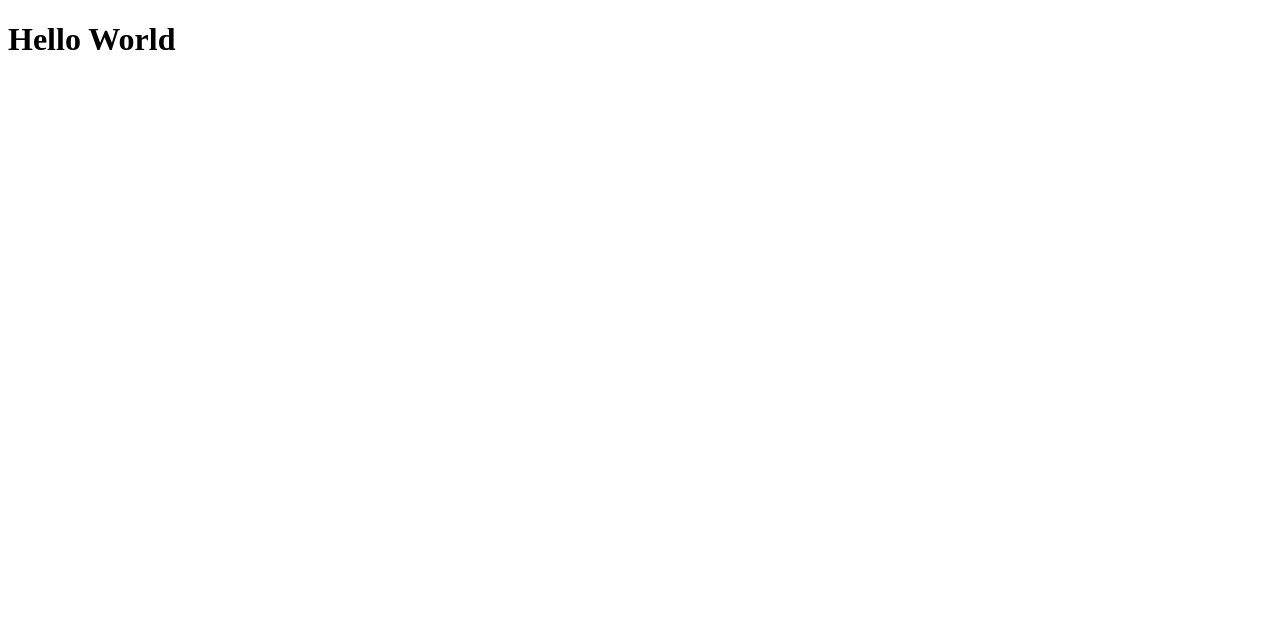
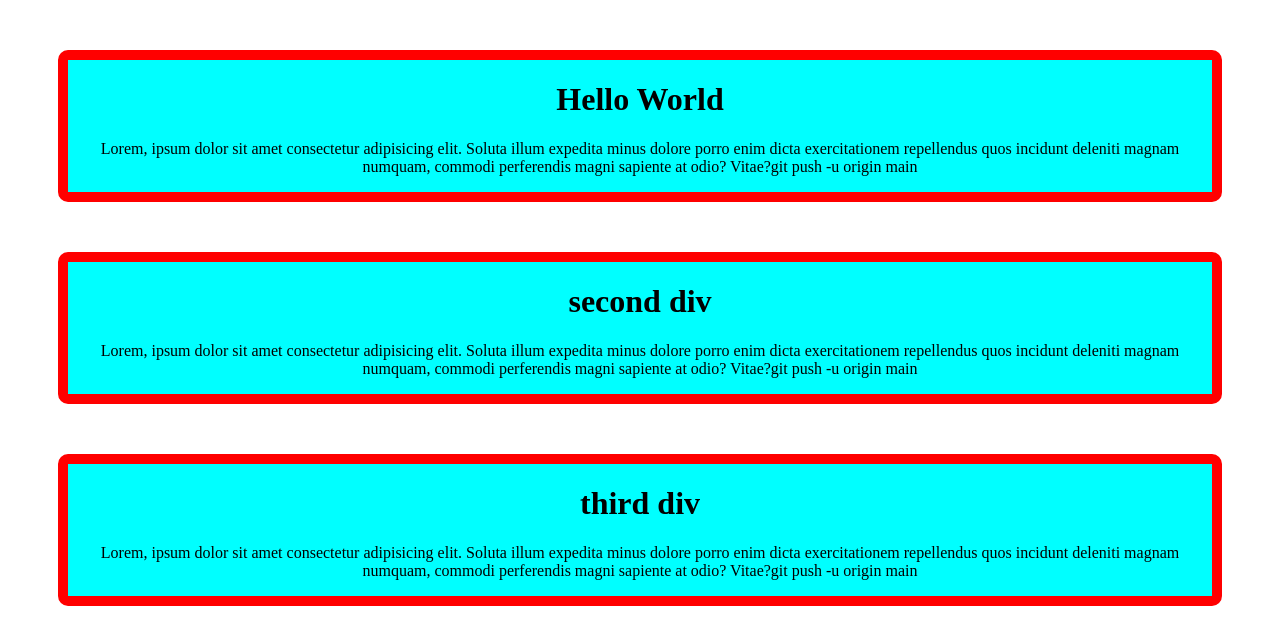
Before and after one commit to mdyeasiinhn/my-simple-website, a plain HTML site: page index.html in a window 1280 px wide. Drawn offline with Linux system fonts and the light colour scheme.

Commit message:
added the second blog and the third blog

```diff
--- a/index.html
+++ b/index.html
@@ -4,10 +4,27 @@
     <meta charset="UTF-8">
     <meta name="viewport" content="width=device-width, initial-scale=1.0">
     <title>My simple website</title>
+    <link rel="stylesheet" href="style/blog.css">
 </head>
 <body>
     <div>
         <h1>Hello World</h1>
+        <p>
+            Lorem, ipsum dolor sit amet consectetur adipisicing elit. Soluta illum expedita minus dolore porro enim dicta exercitationem repellendus quos incidunt deleniti magnam numquam, commodi perferendis magni sapiente at odio? Vitae?git push -u origin main
+        </p>
     </div>
+    <div>
+        <h1> second div</h1>
+        <p>
+            Lorem, ipsum dolor sit amet consectetur adipisicing elit. Soluta illum expedita minus dolore porro enim dicta exercitationem repellendus quos incidunt deleniti magnam numquam, commodi perferendis magni sapiente at odio? Vitae?git push -u origin main
+        </p>
+    </div>
+    <div>
+        <h1>third div</h1>
+        <p>
+            Lorem, ipsum dolor sit amet consectetur adipisicing elit. Soluta illum expedita minus dolore porro enim dicta exercitationem repellendus quos incidunt deleniti magnam numquam, commodi perferendis magni sapiente at odio? Vitae?git push -u origin main
+        </p>
+    </div>
+
 </body>
 </html>
--- /dev/null
+++ b/style/blog.css
@@ -0,0 +1,9 @@
+div{
+    margin: 50px;
+    padding: 0px;
+    background-color: aqua;
+    border: 10px solid red;
+    border-radius:10px ;
+    text-align: center;
+    font-size: 16px;
+}
```
